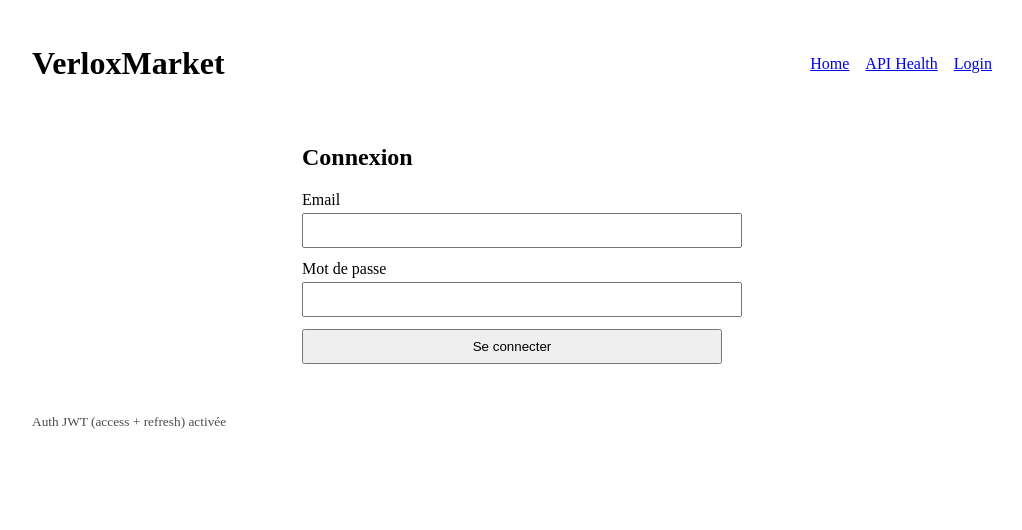
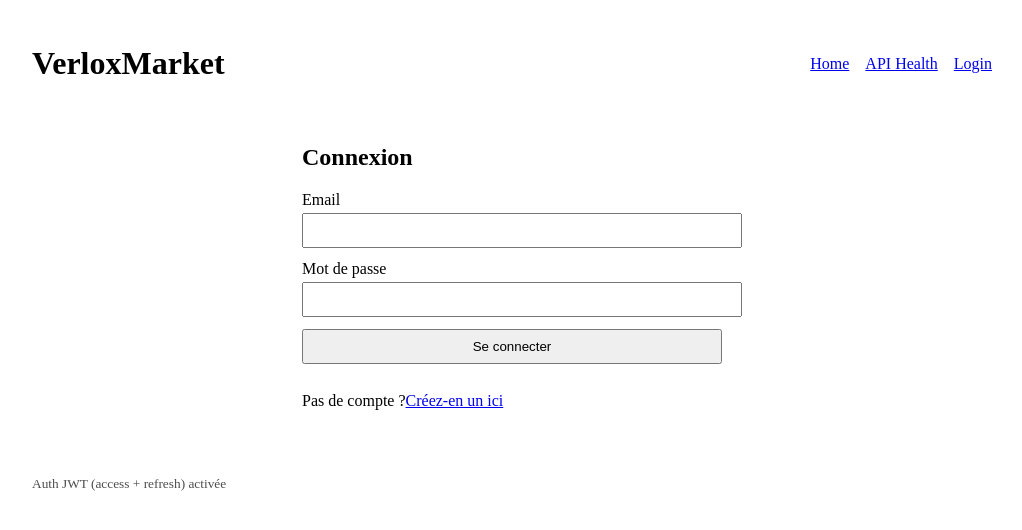
Before and after one commit to OmgbakeviN/VerloxFront, a React (Vite) app: page /login in a window 1280 px wide. Shown: the top 530 px of the page, without its empty margins (128-1150 px from the left). Built offline with nearby package versions, Linux system fonts and the light colour scheme; no server answers.

Commit message:
added signup link

```diff
--- a/src/pages/Login.jsx
+++ b/src/pages/Login.jsx
@@ -1,6 +1,7 @@
 import { useState } from 'react'
 import { useAuth } from '../auth/AuthProvider'
 import { useNavigate } from '@tanstack/react-router'
+import { Link } from '@tanstack/react-router'
 
 export default function Login() {
   const { login } = useAuth()
@@ -55,6 +56,12 @@ export default function Login() {
         <button type="submit" disabled={loading} style={{ padding: '8px 12px' }}>
           {loading ? 'Connexion…' : 'Se connecter'}
         </button>
+
+        <p>
+          Pas de compte ?
+          <Link to="/signup">Créez-en un ici</Link>
+        </p>
+
       </form>
     </div>
   )
```
